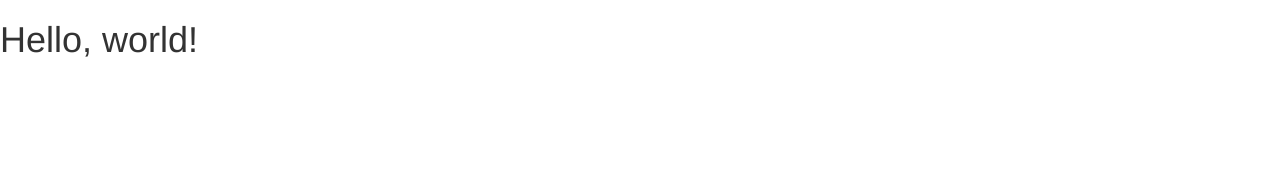
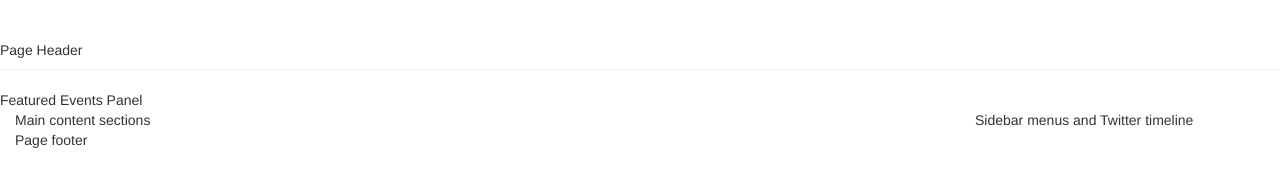
Before and after one commit to sebberkowitz/stagup-bootstrap, a plain HTML site: page index.html in a window 1280 px wide. Drawn offline with nearby package versions, Linux system fonts and the light colour scheme.

Commit message:
Completed part 2

```diff
--- a/index.html
+++ b/index.html
@@ -18,7 +18,25 @@
     <![endif]-->
   </head>
   <body>
-    <h1>Hello, world!</h1>
+    <div class="container-fluid">
+    <header class="page-header row">
+      Page Header
+    </header>
+    <section class="feature-panel row">
+      Featured Events Panel
+    </section>
+    <div class="row">
+    <main class="main-content col-sm-9">
+      Main content sections
+    </main>
+    <aside class="sidebar-content col-sm-3">
+      Sidebar menus and Twitter timeline
+    </aside>
+  </div>
+    <footer class="page-footer">
+      Page footer
+    </footer>
+  </div>
 
     <!-- jQuery (necessary for Bootstrap's JavaScript plugins) -->
     <script src="https://ajax.googleapis.com/ajax/libs/jquery/1.11.3/jquery.min.js"></script>
```
